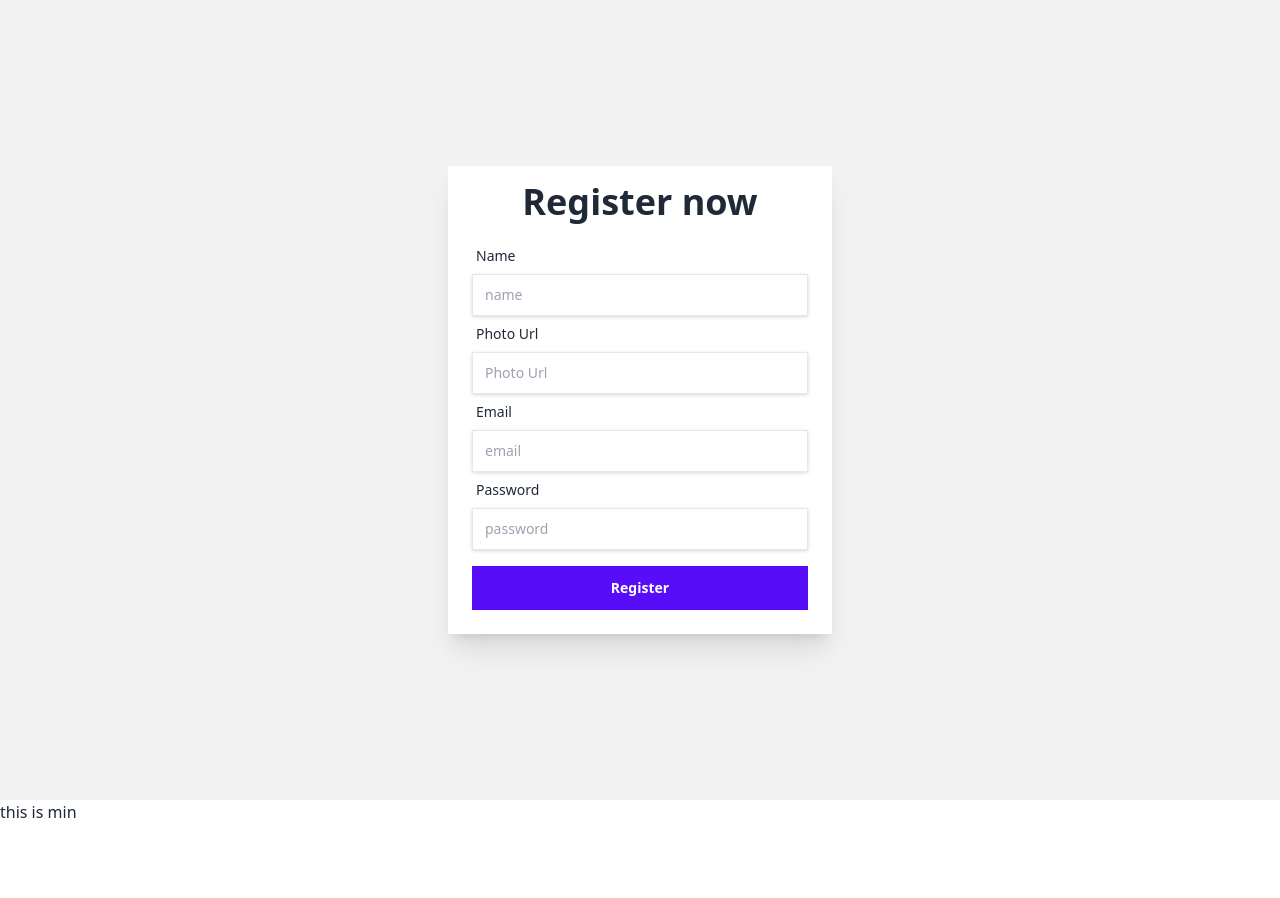
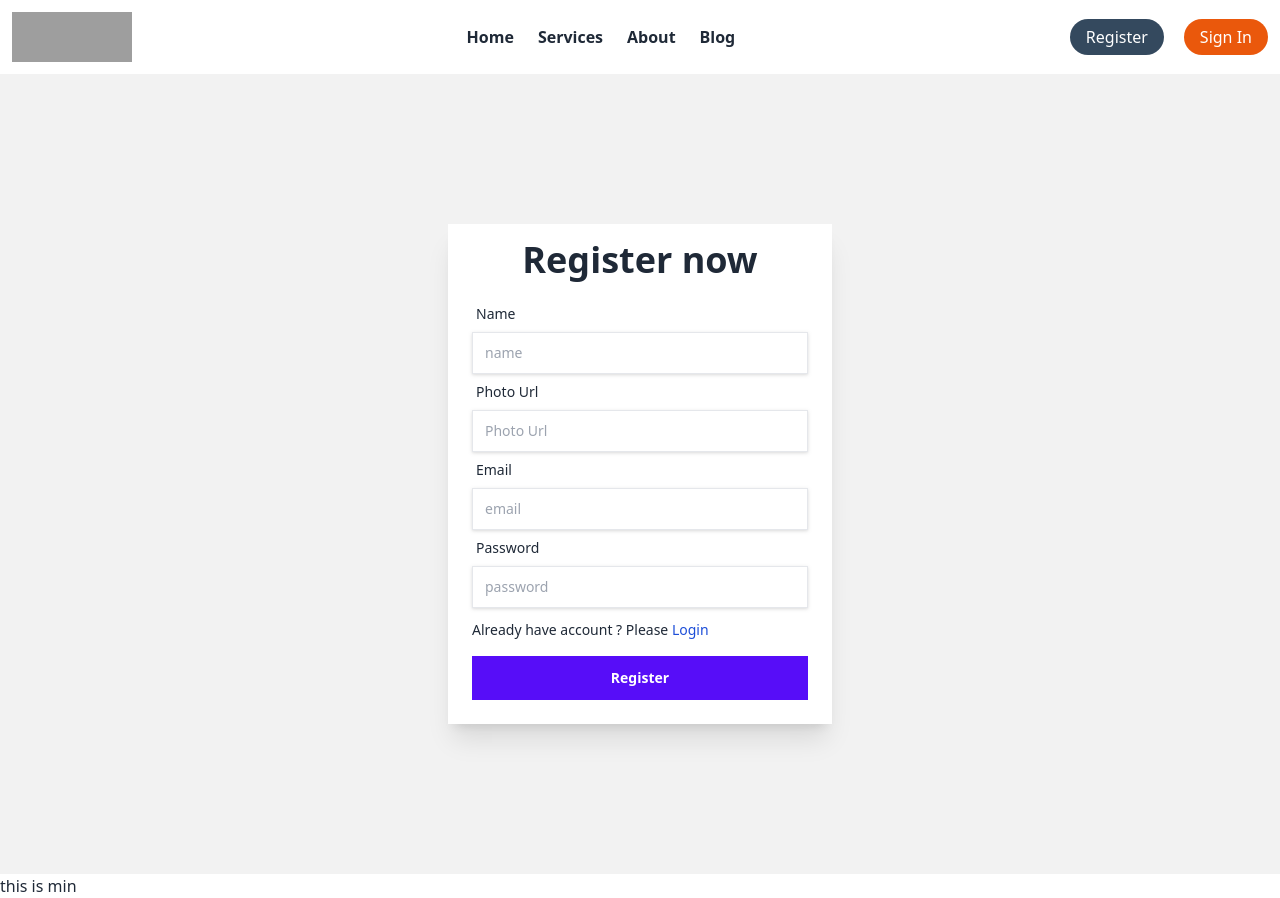
Before and after one commit to FahimHasan683031/event-management, a React (Vite) app: page /register in a window 1280 px wide. Before the commit the page ends 824 px from the top, so only its background shows below. Built offline with nearby package versions, Linux system fonts and the light colour scheme; no server answers; grey boxes are pictures that could not be loaded.

Commit message:
Header design and functionality complit

```diff
--- a/package.json
+++ b/package.json
@@ -15,6 +15,7 @@
     "match-sorter": "^6.3.1",
     "react": "^18.2.0",
     "react-dom": "^18.2.0",
+    "react-icons": "^4.11.0",
     "react-router-dom": "^6.16.0",
     "sort-by": "^1.2.0"
   },
--- /dev/null
+++ b/src/Components/Header.jsx
@@ -0,0 +1,117 @@
+
+import { Link, NavLink } from "react-router-dom";
+import { BiSolidUserCircle } from "react-icons/bi";
+import { useContext } from "react";
+import { authContext } from "../Context/AuthInfo";
+const Header = () => {
+
+    const { user } = useContext(authContext)
+    return (
+        <div className="bg-white shadow-md ">
+        <div className=" py-3 px-3 max-w-screen-xl mx-auto ">
+            <div className=" flex justify-between items-center">
+                <div>
+                    <img className="w-[120px] h-[50px]" src="https://i.ibb.co/HPYmvSh/360-F-475785478-r4v-Z4-Dydg-Wey-Ftqz-Pqkdnd-ONspy-NYen-O.jpg" alt="" />
+                </div>
+                <div className="hidden md:block">
+                    <div className="text-base font-bold flex gap-6">
+                        <NavLink
+                            to="/"
+                            className={({ isActive, isPending }) =>
+                                isPending ? "pending" : isActive ? "underline text-orange-500" : ""
+                            }
+                        >
+                            Home
+                        </NavLink>
+                        <NavLink
+                            to="/services"
+                            className={({ isActive, isPending }) =>
+                                isPending ? "pending" : isActive ? "underline text-orange-500" : ""
+                            }
+                        >
+                            Services
+                        </NavLink>
+                        <NavLink
+                            to="about"
+                            className={({ isActive, isPending }) =>
+                                isPending ? "pending" : isActive ? "underline text-orange-500" : ""
+                            }
+                        >
+                            About
+                        </NavLink>
+                        <NavLink
+                            to="/Blog"
+                            className={({ isActive, isPending }) =>
+                                isPending ? "pending" : isActive ? "underline text-orange-500" : ""
+                            }
+                        >
+                            Blog
+                        </NavLink>
+
+                    </div>
+                </div>
+                <div>
+
+                    {
+                        user ? <div className="flex gap-4 items-center">
+                            {
+                                user.photoURL ? <img src={user.photoURL} alt="" /> : <BiSolidUserCircle className="w-[50px] h-[50px]"></BiSolidUserCircle>
+                            }
+
+
+                            <Link to='/register' className="px-4 py-[6px] w-26 h-9 text-white font-medium bg-[#34495e] rounded-full">Log Out</Link>
+                        </div> : <div className="flex text-base font-medium text-white gap-5">
+                            <Link to='/register' className="px-4 py-[6px] bg-[#34495e] rounded-full">Register</Link>
+                            <Link to='/login' className="px-4 py-[6px] bg-orange-600 rounded-full">Sign In</Link>
+                        </div>
+                    }
+
+
+
+                </div>
+            </div>
+            <div>
+            <div className="visible md:hidden mt-4 flex  justify-center">
+                    <div className="text-base font-bold flex gap-6">
+                        <NavLink
+                            to="/"
+                            className={({ isActive, isPending }) =>
+                                isPending ? "pending" : isActive ? "underline text-orange-500" : ""
+                            }
+                        >
+                            Home
+                        </NavLink>
+                        <NavLink
+                            to="/services"
+                            className={({ isActive, isPending }) =>
+                                isPending ? "pending" : isActive ? "underline text-orange-500" : ""
+                            }
+                        >
+                            Services
+                        </NavLink>
+                        <NavLink
+                            to="about"
+                            className={({ isActive, isPending }) =>
+                                isPending ? "pending" : isActive ? "underline text-orange-500" : ""
+                            }
+                        >
+                            About
+                        </NavLink>
+                        <NavLink
+                            to="/Blog"
+                            className={({ isActive, isPending }) =>
+                                isPending ? "pending" : isActive ? "underline text-orange-500" : ""
+                            }
+                        >
+                            Blog
+                        </NavLink>
+
+                    </div>
+                </div>
+            </div>
+        </div>
+        </div>
+    );
+};
+
+export default Header;
--- a/src/Context/AuthInfo.jsx
+++ b/src/Context/AuthInfo.jsx
@@ -38,10 +38,11 @@ const githubSignIn = ()=>{
 
 // manage user
 useEffect(()=>{
-    onAuthStateChanged(auth, user=>{
+   const unSubscribe = onAuthStateChanged(auth, user=>{
         setUser(user)
         setLoading(false)
     })
+    return ()=>unSubscribe();
 },[])
 
    const authDetail = {
--- a/src/Layout/Layout.jsx
+++ b/src/Layout/Layout.jsx
@@ -1,8 +1,10 @@
 import { Outlet } from "react-router-dom";
+import Header from "../Components/Header";
 
 const Layout = () => {
     return (
         <div>
+            <Header></Header>
             <Outlet></Outlet>
             <h1>this is min</h1>
         </div>
--- a/src/Pages/Login.jsx
+++ b/src/Pages/Login.jsx
@@ -1,21 +1,27 @@
+import { useContext } from "react";
+import { authContext } from "../Context/AuthInfo";
+import { Link } from "react-router-dom";
 
 const Login = () => {
-
+ const {signIn} = useContext(authContext)
 
     const loginHandle = e =>{
         e.preventDefault()
         const email = e.target.email.value;
         const password = e.target.password.value;
-        console.log(name,email,password)
+        console.log(email,password)
+        signIn(email,password)
+        .then()
+        .catch(error => console.log(error.message))
     }
     return (
-        <div>
+        <div className="">
         <div className="hero min-h-screen bg-base-200">
-            <div className="hero-content flex-col w-1/3">
+            <div className="hero-content flex-col w-full md:w-4/6 lg:w-1/3">
 
                 <div className=" flex-shrink-0 w-full max-w-sm shadow-xl bg-base-100">
                     <form onSubmit={loginHandle} className=" px-6 pt-4 pb-6 text-sm ">
-                    <h1 className="text-4xl font-bold text-center mb-4">Register now</h1>
+                    <h1 className="text-4xl font-bold text-center mb-4">Login now</h1>
                         <div className="form-control">
                             <label className="label">
                                 <span className="label-text">Email</span>
@@ -29,8 +35,11 @@ const Login = () => {
                             </label>
                             <input type="password" name="password" placeholder="password" className=" py-[10px] px-3 border drop-shadow  " required />
                         </div>
+                        <div className="mt-3">
+                            <p>New user? Please <Link className="text-blue-700" to='/register'>Register</Link></p>
+                        </div>
                         <div className="form-control mt-4">
-                            <button  type="submit" className="py-3 text-white font-bold btn-primary">Register</button>
+                            <button  type="submit" className="py-3 text-white font-bold bg-[#ffa801]">Login</button>
                         </div>
                     </form>
                 </div>
--- a/src/Pages/Register.jsx
+++ b/src/Pages/Register.jsx
@@ -1,5 +1,8 @@
 import { useContext } from "react";
 import { authContext } from "../Context/AuthInfo";
+import { updateProfile } from "firebase/auth";
+import { auth } from "../Firebase/firebase.init";
+import { Link } from "react-router-dom";
 
 const Register = () => {
     const {user,createUser}= useContext(authContext)
@@ -8,16 +11,24 @@ const Register = () => {
     const registerHandle = e =>{
         e.preventDefault()
         const email = e.target.email.value;
+        const name = e.target.name.value;
+        const url = e.target.url.value;
         const password = e.target.password.value;
         createUser(email,password)
-        .then(res=>console.log(res.user))
+        .then()
         .catch(error =>console.log(error.message))
+
+        updateProfile(auth.currentUser, {
+            displayName:name, photoURL:url
+        })
+        .then(res=> console.log(res.user))
+        .catch(error => console.log(error.message))
 
     }
     return (
         <div>
             <div className="hero min-h-screen bg-base-200">
-                <div className="hero-content flex-col w-5/6 md:w-4/6 lg:w-1/3">
+                <div className="hero-content flex-col w-full md:w-4/6 lg:w-1/3">
 
                     <div className=" flex-shrink-0 w-full max-w-sm shadow-xl bg-base-100">
                         <form onSubmit={registerHandle} className=" px-6 pt-4 pb-6 text-sm ">
@@ -48,6 +59,9 @@ const Register = () => {
                                 </label>
                                 <input type="password" name="password" placeholder="password" className=" py-[10px] px-3 border drop-shadow  " required />
                             </div>
+                            <div className="mt-3">
+                            <p>Already have account ? Please <Link className="text-blue-700" to='/login'>Login</Link></p>
+                        </div>
                             <div className="form-control mt-4">
                                 <button  type="submit" className="py-3 text-white font-bold btn-primary">Register</button>
                             </div>
```
Also changed, not shown: 1 other file (tests, documents, lock files or other folders).
